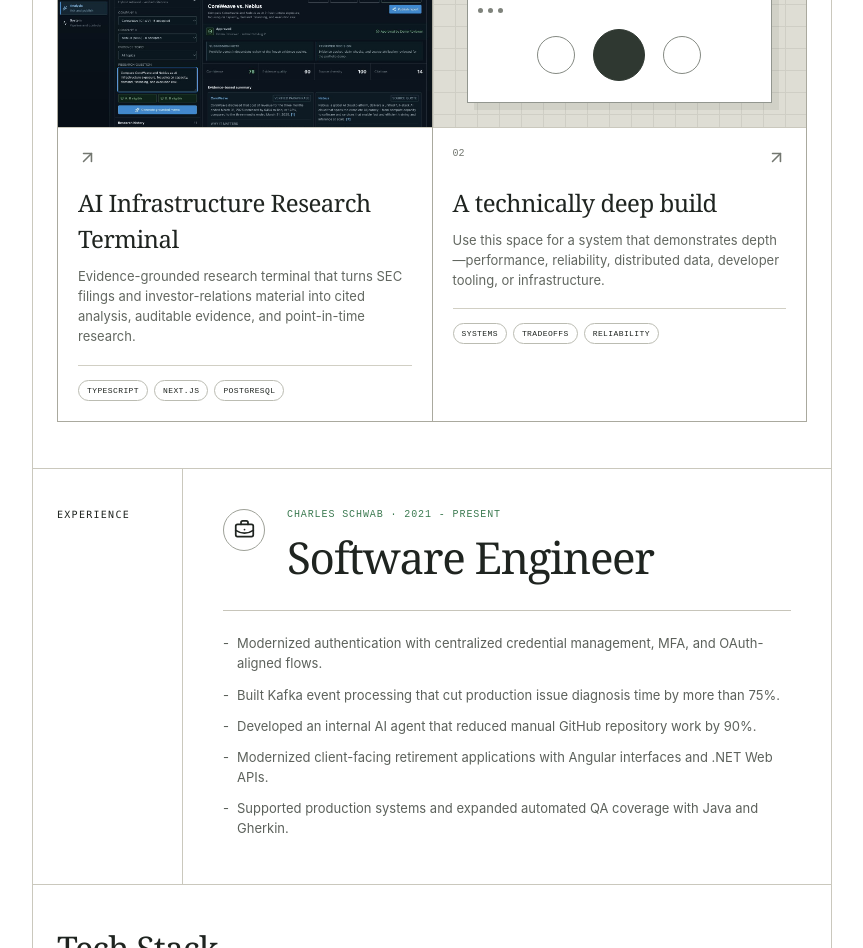
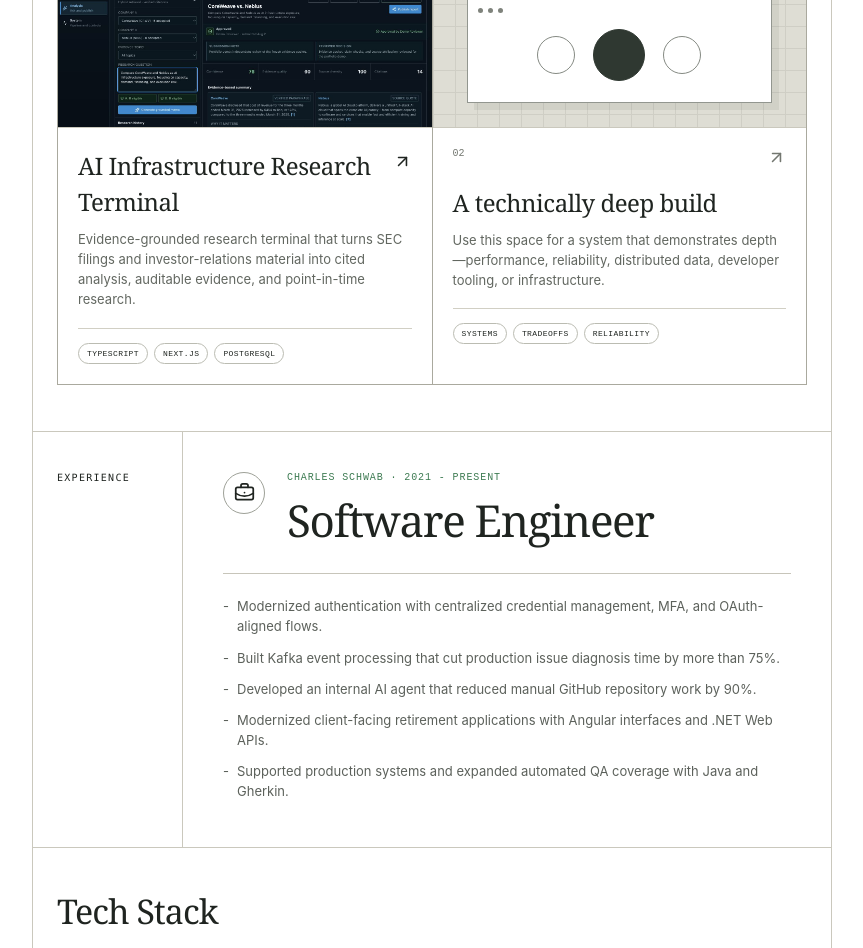
Before and after one commit to timwong101/my-portfolio, a React (Vite) app: page / in a window 1280 px wide. Shown: the part 1020-1968 px from the top of the page, without its empty margins (208-1071 px from the left). Built offline with nearby package versions, Linux system fonts and the light colour scheme.

Commit message:
Move project link beside title

```diff
--- a/src/App.tsx
+++ b/src/App.tsx
@@ -141,10 +141,21 @@ function App() {
                   )}
                 </div>
                 <div className="project-copy">
-                  <div>
-                    {'image' in project ? null : <span>{project.index}</span>}
+                  {'image' in project ? null : (
+                    <div>
+                      <span>{project.index}</span>
+                      <ArrowUpRight size={19} aria-hidden="true" />
+                    </div>
+                  )}
+                  <h3 className={'image' in project ? 'project-title-with-link' : undefined}>
+                    {'url' in project ? (
+                      <a href={project.url} target="_blank" rel="noreferrer">
+                        {project.title}
+                      </a>
+                    ) : project.title}
                     {'url' in project ? (
                       <a
+                        className="project-title-arrow"
                         href={project.url}
                         target="_blank"
                         rel="noreferrer"
@@ -152,14 +163,7 @@ function App() {
                       >
                         <ArrowUpRight size={19} />
                       </a>
-                    ) : <ArrowUpRight size={19} aria-hidden="true" />}
-                  </div>
-                  <h3>
-                    {'url' in project ? (
-                      <a href={project.url} target="_blank" rel="noreferrer">
-                        {project.title}
-                      </a>
-                    ) : project.title}
+                    ) : null}
                   </h3>
                   <p>{project.description}</p>
                   <ul>{project.tags.map((tag) => <li key={tag}>{tag}</li>)}</ul>
--- a/src/index.css
+++ b/src/index.css
@@ -64,10 +64,12 @@ h2 { margin: 0; font-family: Georgia, serif; font-size: 34px; font-weight: 400;
 .visual-diagram i:nth-child(2) { width: 52px; height: 52px; background: #2f3831; border-color: #2f3831; }
 .project-copy { padding: 20px; }
 .project-copy > div { display: flex; justify-content: space-between; color: #737770; font: 10px ui-monospace, monospace; }
-.project-copy > div a { display: inline-flex; transition: opacity .2s ease; }
 .project-copy h3 { margin: 18px 0 9px; font-family: Georgia, serif; font-size: 24px; font-weight: 400; letter-spacing: -.02em; }
 .project-copy h3 a { transition: opacity .2s ease; }
-.project-copy > div a:hover, .project-copy h3 a:hover { opacity: .55; }
+.project-copy h3.project-title-with-link { display: flex; align-items: flex-start; gap: 9px; margin-top: 0; }
+.project-title-with-link > a:first-child { flex: 1; }
+.project-title-arrow { display: inline-flex; flex: 0 0 auto; margin-top: 4px; }
+.project-copy h3 a:hover { opacity: .55; }
 .project-copy p { min-height: 60px; margin: 0; color: #626760; font-size: 13px; line-height: 1.55; }
 .project-copy ul { display: flex; flex-wrap: wrap; gap: 6px; list-style: none; padding: 14px 0 0; margin: 18px 0 0; border-top: 1px solid #d1cfc4; }
 .project-copy li { border: 1px solid #bbbcb2; border-radius: 99px; padding: 5px 8px; font: 8px ui-monospace, monospace; text-transform: uppercase; letter-spacing: .05em; }
```
